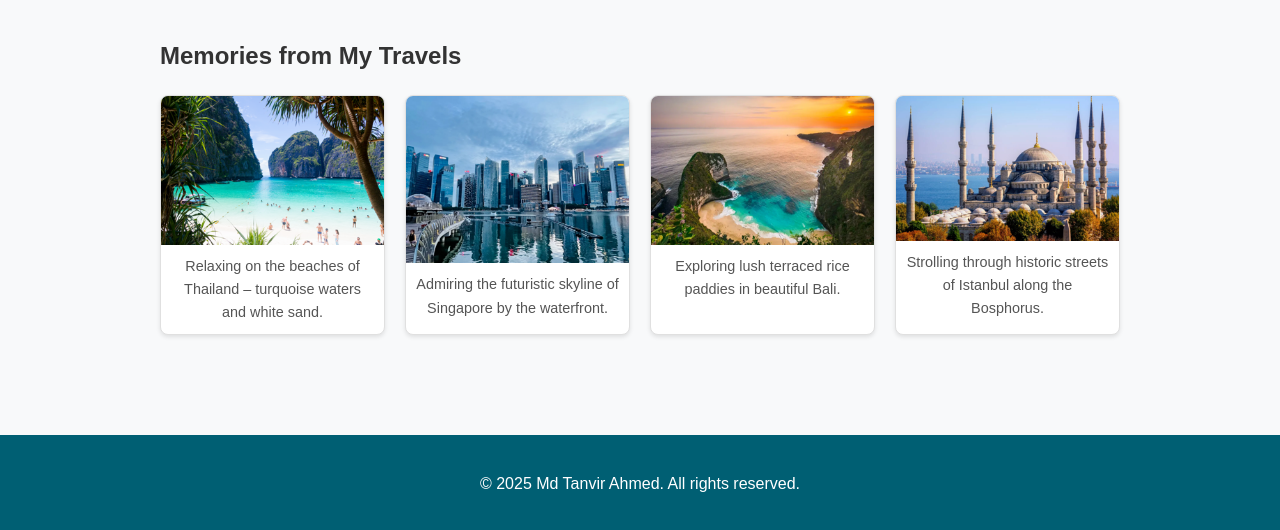
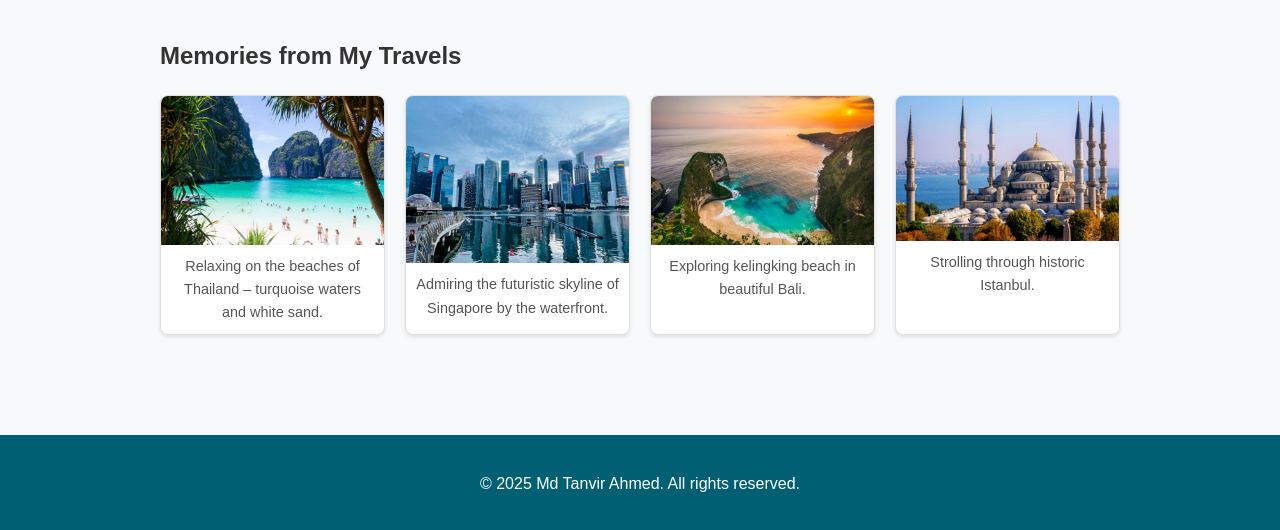
Before and after one commit to ta9433/mdtanvirahmedmis101, a plain HTML site: page cool-stuff.html in a window 1280 px wide. Shown: the part 1214-1744 px from the top of the page. Drawn offline with Linux system fonts and the light colour scheme.

Commit message:
Update cool-stuff.html

```diff
--- a/cool-stuff.html
+++ b/cool-stuff.html
@@ -57,11 +57,11 @@
         </div>
         <div class="card">
           <img src="assets/bali.png" alt="Green terraces representing Bali">
-          <div class="caption">Exploring lush terraced rice paddies in beautiful Bali.</div>
+          <div class="caption">Exploring kelingking beach in beautiful Bali.</div>
         </div>
         <div class="card">
           <img src="assets/istanbul.png" alt="Historic city with domes and minarets representing Istanbul">
-          <div class="caption">Strolling through historic streets of Istanbul along the Bosphorus.</div>
+          <div class="caption">Strolling through historic Istanbul.</div>
         </div>
       </div>
     </section>
```
